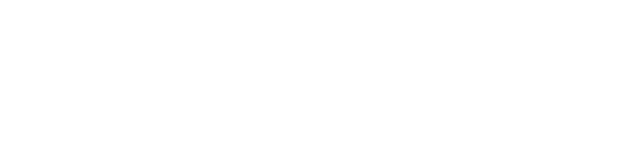
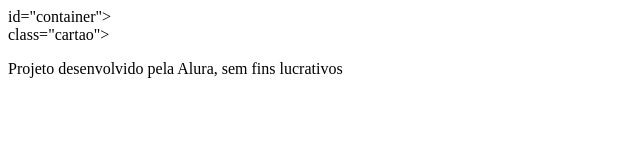
Before and after one commit to hunter60hz/flashcard, a plain HTML site: page index.html in a window 1280 px wide. Shown: the whole page, without its empty margins (0-640 px from the left). Drawn offline with Linux system fonts and the light colour scheme.

Commit message:
Add files via upload

```diff
--- a/index.html
+++ b/index.html
@@ -6,6 +6,13 @@
     <title>Flashcard</title>
 </head>
 <body>
-
+    <main>
+       <section> id="container">
+        <article> class="cartao"></article>
+     </section>
+    </main>
+    <footer>
+        <p>Projeto desenvolvido pela Alura, sem fins lucrativos</p>
+    </footer>
 </body>
 </html>
```
